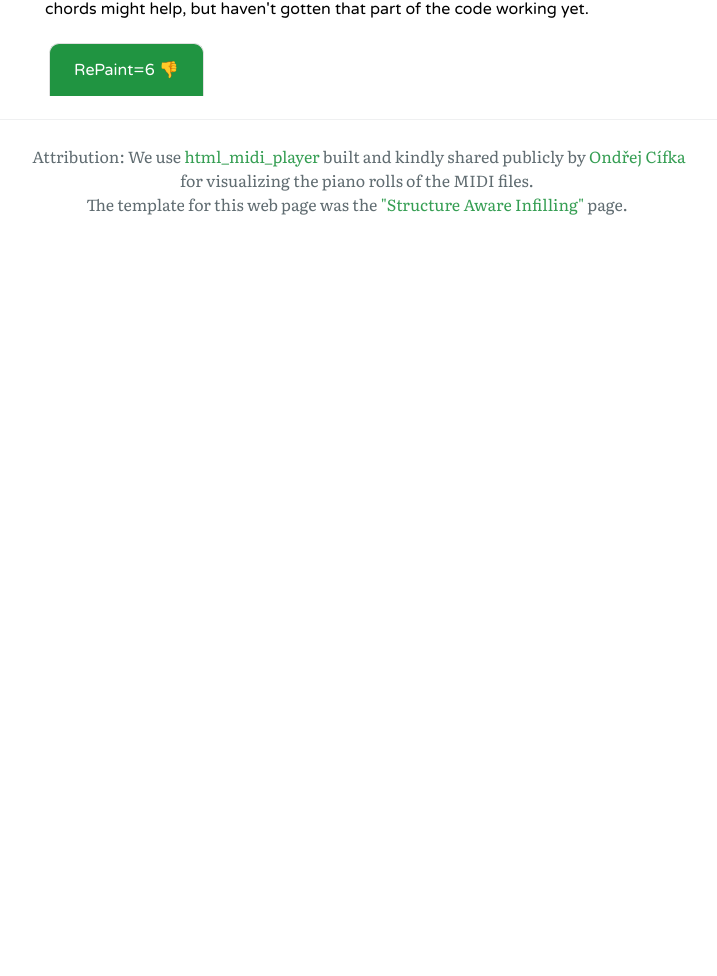
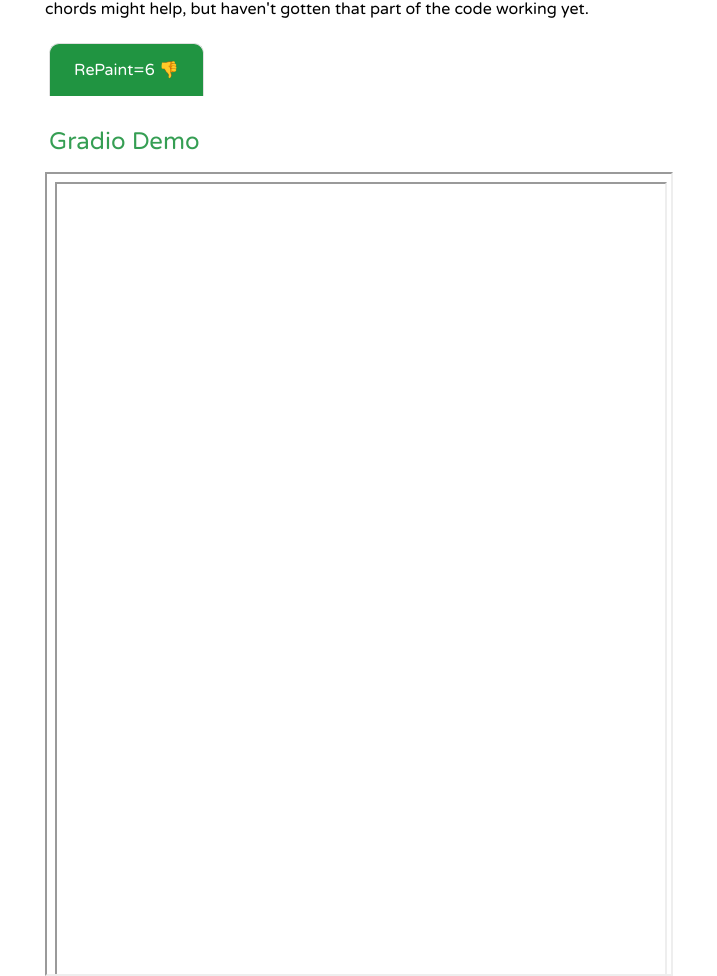
Before and after one commit to picturesofmidi/PicturesOfMIDI, a plain HTML site: page docs/index.html in a window 1280 px wide. Shown: the part 1349-2325 px from the top of the page, without its empty margins (283-1000 px from the left). Before the commit the page ends 1621 px from the top, so only its background shows below. Drawn offline with nearby package versions, Linux system fonts and the light colour scheme.

Commit message:
trying double-iframe trick

```diff
--- /dev/null
+++ b/docs/gradio_iframe_info.html
@@ -0,0 +1 @@
+<iframe src="https://6efbd096ac3643f327.gradio.live" height="800" width="100%" title="Gradio Demo"></iframe>
--- a/docs/index.html
+++ b/docs/index.html
@@ -84,8 +84,12 @@
          </midi-player>
          </section>
 
+    <h2>Gradio Demo</h2>
+    <section id="gradio-demo">
+      <iframe src="gradio_iframe_info.html" width="100%" height="800px"></iframe>
     </section>
 
+    </section>
     </div>
 
     <footer class="site-footer">
```
